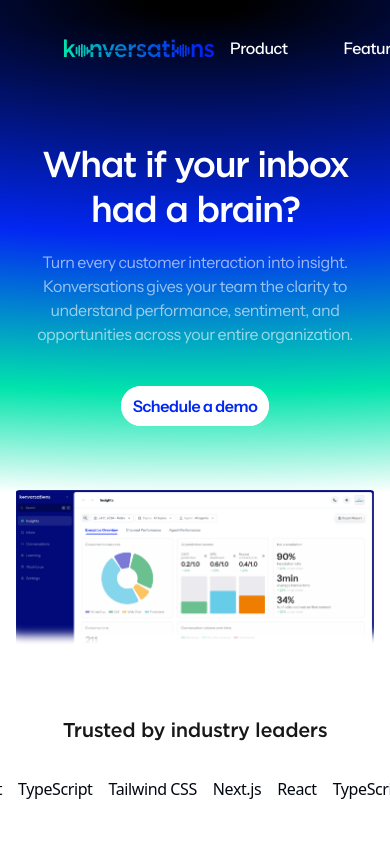
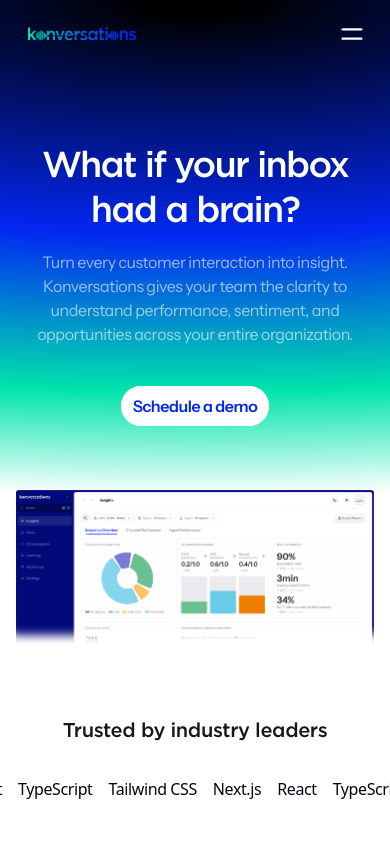
Before and after one commit to roml3n/konversations.ai, a Next.js app: page / in a window 390 px wide. Shown: the top 844 px of the page. Built offline with nearby package versions, Linux system fonts and the light colour scheme.

Commit message:
implemet mobile menu

```diff
--- a/src/components/Navbar.tsx
+++ b/src/components/Navbar.tsx
@@ -33,28 +33,78 @@ const useScrolled = () => {
 
 const Navbar = () => {
   const isScrolled = useScrolled();
+  const [isMenuOpen, setIsMenuOpen] = React.useState(false);
+
+  const handleToggleMenu = (
+    event:
+      | React.MouseEvent<HTMLButtonElement>
+      | React.KeyboardEvent<HTMLButtonElement>
+  ) => {
+    if (event.type === "keydown") {
+      const key = (event as React.KeyboardEvent<HTMLButtonElement>).key;
+      if (key !== "Enter" && key !== " ") return;
+      (event as React.KeyboardEvent<HTMLButtonElement>).preventDefault();
+    }
+    setIsMenuOpen((prev) => !prev);
+  };
+
+  React.useEffect(() => {
+    const handleKeyDown = (e: KeyboardEvent) => {
+      if (e.key === "Escape") setIsMenuOpen(false);
+    };
+    if (isMenuOpen) {
+      document.addEventListener("keydown", handleKeyDown);
+      document.body.style.overflow = "hidden";
+    } else {
+      document.body.style.overflow = "";
+    }
+    return () => {
+      document.removeEventListener("keydown", handleKeyDown);
+      document.body.style.overflow = "";
+    };
+  }, [isMenuOpen]);
 
   const containerClasses = [
-    "container mx-auto z-50 flex items-center justify-between fixed top-0",
+    "z-50 flex items-center justify-between fixed top-0 left-0 right-0",
     "transition-all duration-300 ease-out",
     isScrolled
-      ? "translate-y-3 bg-white/70 backdrop-blur-xl rounded-full pl-4 pr-2 py-2 text-neutral-900 border-[1.4px] border-black/10 w-4/5"
-      : "px-16 py-4 text-white",
+      ? "translate-y-3 bg-white/70 backdrop-blur-xl rounded-full px-2 pl-4 pr-3 py-2 text-neutral-900 border-[1.4px] border-black/10 left-4 right-4 md:left-1/2 md:-translate-x-1/2 md:right-auto md:w-4/5"
+      : "px-4 md:px-16 py-3 md:py-4 text-white",
   ]
     .filter(Boolean)
     .join(" ");
 
+  const linkClasses = isScrolled
+    ? "outline-none focus:underline rounded-full px-4 py-2 hover:bg-black/10"
+    : "rounded-full px-4 py-2 hover:bg-white/10";
+
+  const iconColor = isScrolled ? "text-neutral-900" : "text-white";
+
   return (
     <nav className={containerClasses} aria-label="Primary" role="navigation">
-      <Image src="/logo/color-logo.svg" alt="logo" width={150} height={18} />
-      <div className="flex items-center gap-6 font-sans font-medium tracking-tight leading-none">
+      {/* Logo */}
+      <div className="flex items-center">
+        <Image
+          src="/logo/color-logo.svg"
+          alt="logo"
+          width={120}
+          height={14}
+          className="md:hidden pl-3"
+        />
+        <Image
+          src="/logo/color-logo.svg"
+          alt="logo"
+          width={150}
+          height={18}
+          className="hidden md:block"
+        />
+      </div>
+
+      {/* Center links */}
+      <div className="hidden md:flex items-center gap-6 font-sans font-medium tracking-tight leading-none">
         <Link
           href="#"
-          className={
-            isScrolled
-              ? "outline-none focus:underline rounded-full px-4 py-2 hover:bg-black/10"
-              : "rounded-full px-4 py-2 hover:bg-white/10"
-          }
+          className={linkClasses}
           tabIndex={0}
           aria-label="Product"
         >
@@ -62,17 +112,17 @@ const Navbar = () => {
         </Link>
         <Link
           href="#"
-          className={
-            isScrolled
-              ? "outline-none focus:underline rounded-full px-4 py-2 hover:bg-black/10"
-              : "rounded-full px-4 py-2 hover:bg-white/10"
-          }
+          className={linkClasses}
           tabIndex={0}
           aria-label="Features"
         >
           Features
         </Link>
       </div>
+
+      {/* Right side: CTA on desktop, hamburger on mobile */}
+      <div className="flex items-center">
+        <div className="hidden md:block">
           <Button
             href="#"
             label="Schedule a demo"
@@ -85,6 +135,135 @@ const Navbar = () => {
               .filter(Boolean)
               .join(" ")}
           />
+        </div>
+
+        {/* Two-line hamburger icon button */}
+        <button
+          type="button"
+          className={[
+            "md:hidden inline-flex items-center justify-center rounded-md",
+            "focus:outline-none focus-visible:ring-2 focus-visible:ring-offset-2 focus-visible:ring-black/50",
+            "p-2",
+            iconColor,
+          ]
+            .filter(Boolean)
+            .join(" ")}
+          aria-label={isMenuOpen ? "Close menu" : "Open menu"}
+          aria-expanded={isMenuOpen}
+          aria-controls="mobile-menu-panel"
+          onClick={handleToggleMenu}
+          onKeyDown={handleToggleMenu}
+        >
+          {/* Custom two-line icon ("equals" style) */}
+          <svg
+            xmlns="http://www.w3.org/2000/svg"
+            viewBox="0 0 24 24"
+            width="28"
+            height="28"
+            className="block"
+            aria-hidden="true"
+          >
+            <rect
+              x="3"
+              y="7"
+              width="18"
+              height="2"
+              rx="1"
+              className="fill-current"
+            />
+            <rect
+              x="3"
+              y="15"
+              width="18"
+              height="2"
+              rx="1"
+              className="fill-current"
+            />
+          </svg>
+        </button>
+      </div>
+
+      {/* Slide-in full-screen mobile menu */}
+      <div
+        id="mobile-menu-panel"
+        role="dialog"
+        aria-modal="true"
+        className={[
+          "fixed inset-0 z-[60] md:hidden",
+          "bg-black/85 backdrop-blur-xl text-white",
+          "transform transition-transform duration-300 ease-out",
+          isMenuOpen ? "translate-x-0" : "translate-x-full",
+          "px-4", // 16px horizontal padding
+        ]
+          .filter(Boolean)
+          .join(" ")}
+      >
+        <div className="flex flex-col justify-between h-full">
+          {/* Top: logo and close */}
+          <div className="flex items-center justify-between py-4">
+            <Link href="/" className="pl-3">
+              <Image
+                src="/logo/color-logo.svg"
+                alt="logo"
+                width={130}
+                height={16}
+              />
+            </Link>
+            <button
+              type="button"
+              className="inline-flex items-center justify-center p-2 rounded-md focus:outline-none focus-visible:ring-2 focus-visible:ring-black/50"
+              aria-label="Close menu"
+              onClick={() => setIsMenuOpen(false)}
+            >
+              {/* Close icon (two diagonal lines) */}
+              <svg
+                xmlns="http://www.w3.org/2000/svg"
+                viewBox="0 0 24 24"
+                width="24"
+                height="24"
+                aria-hidden="true"
+              >
+                <path
+                  d="M6 6l12 12M18 6L6 18"
+                  stroke="currentColor"
+                  strokeWidth="2"
+                  strokeLinecap="round"
+                />
+              </svg>
+            </button>
+          </div>
+
+          <div className="flex flex-col gap-8">
+            {/* Links */}
+            <div className="flex-1 flex flex-col gap-2 pt-4 mb-[108px]">
+              <Link
+                href="#"
+                className="w-full rounded-lg px-3 py-3 hover:bg-black/5 focus:bg-black/5 outline-none text-2xl font-gotham tracking-tight leading-none font-normal"
+                onClick={() => setIsMenuOpen(false)}
+              >
+                Product
+              </Link>
+              <Link
+                href="#"
+                className="w-full rounded-lg px-3 py-3 hover:bg-black/5 focus:bg-black/5 outline-none text-2xl font-gotham tracking-tight leading-none font-normal"
+                onClick={() => setIsMenuOpen(false)}
+              >
+                Features
+              </Link>
+            </div>
+
+            {/* Bottom CTA */}
+            <div className="pb-6">
+              <Button
+                href="#"
+                label="Schedule a demo"
+                variant="primary"
+                className="w-full !py-3 !justify-center !text-center"
+              />
+            </div>
+          </div>
+        </div>
+      </div>
     </nav>
   );
 };
```
Lines whose indentation alone changed are shown as unchanged.
